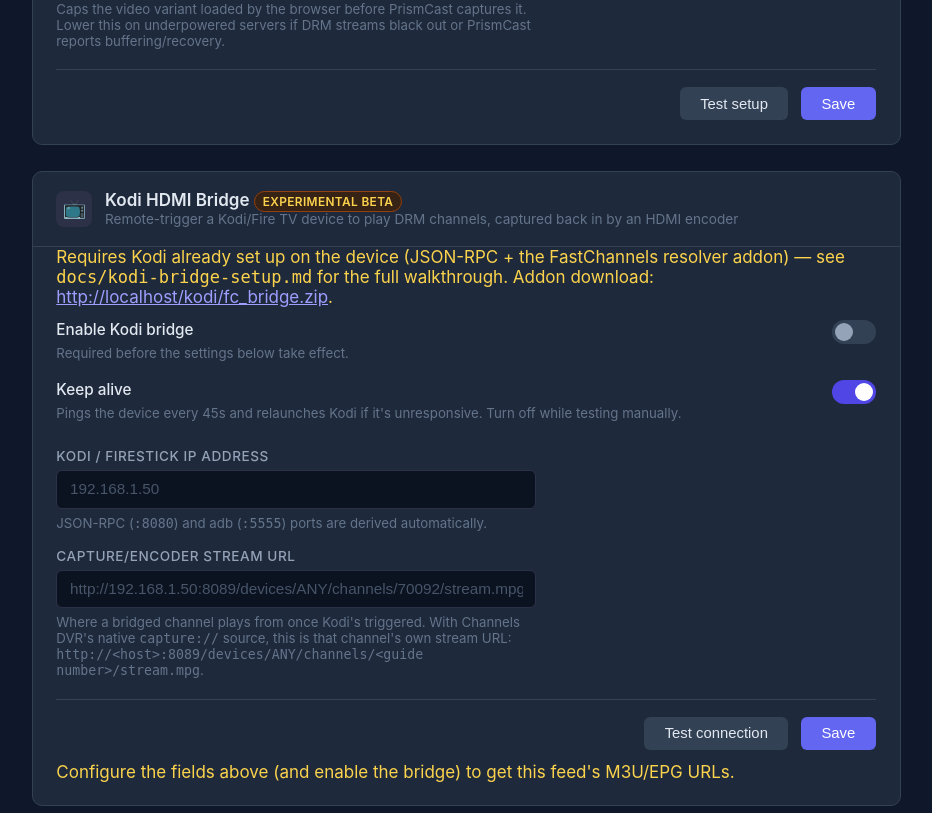
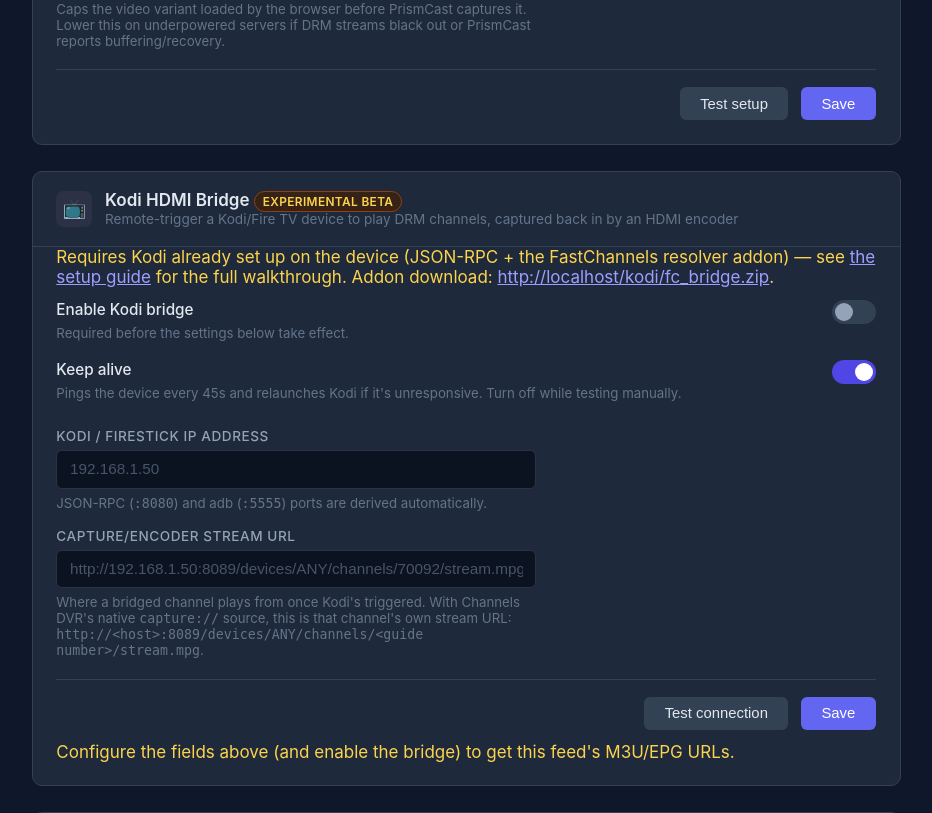
Before and after one commit to kineticman/FastChannels, a Flask app: page /admin/settings in a window 1280 px wide. Shown: the part 2594-3407 px from the top of the page, without its empty margins (174-1106 px from the left). Run offline with Flask 3, Linux system fonts and the light colour scheme; data that the repository does not hold is empty; parts of the project's set-up code (start-up, migrations or seed data) failed here and were passed over; some libraries are stand-ins or nearby versions.

Commit message:
Replace inline Kodi-bridge feed instructions with links to the setup guide

```diff
--- a/app/templates/admin/settings/kodi.html
+++ b/app/templates/admin/settings/kodi.html
@@ -10,7 +10,7 @@
       </div>
     </div>
     <div class="source-body open">
-      <div class="help" style="color:var(--warning-soft)">Requires Kodi already set up on the device (JSON-RPC + the FastChannels resolver addon) — see <code>docs/kodi-bridge-setup.md</code> for the full walkthrough. Addon download: <a href="{{ request_base_url }}/kodi/fc_bridge.zip">{{ request_base_url }}/kodi/fc_bridge.zip</a>.</div>
+      <div class="help" style="color:var(--warning-soft)">Requires Kodi already set up on the device (JSON-RPC + the FastChannels resolver addon) — see <a href="https://github.com/kineticman/FastChannels/blob/main/docs/kodi-bridge-setup.md" target="_blank" rel="noopener noreferrer">the setup guide</a> for the full walkthrough. Addon download: <a href="{{ request_base_url }}/kodi/fc_bridge.zip">{{ request_base_url }}/kodi/fc_bridge.zip</a>.</div>
       <div class="toggle-row">
         <div class="toggle-row-text">
           <div class="toggle-row-label">Enable Kodi bridge</div>
@@ -58,7 +58,7 @@
         <button class="btn btn-primary" onclick="saveKodiBridgeSettings()">Save</button>
       </div>
       {% if kodi_bridge_configured %}
-      <div class="help" style="margin-top:12px">Add <code>{{ request_base_url }}/m3u/kodi-bridge</code> to Channels DVR as a Custom Channels M3U source (pair with <code>{{ request_base_url }}/epg.xml</code>; Gracenote channels use <code>{{ request_base_url }}/m3u/kodi-bridge/gracenote</code> instead). Set max simultaneous streams to your physical Firestick+capture count (1 today).</div>
+      <div class="help" style="margin-top:12px">Add this feed to Channels DVR from the <a href="/admin/feeds">Feeds</a> page, or see <a href="https://github.com/kineticman/FastChannels/blob/main/docs/kodi-bridge-setup.md" target="_blank" rel="noopener noreferrer">the setup guide</a> for the manual M3U/EPG URLs.</div>
       {% else %}
       <div class="help" style="color:var(--warning-soft);margin-top:12px">Configure the fields above (and enable the bridge) to get this feed's M3U/EPG URLs.</div>
       {% endif %}
```
